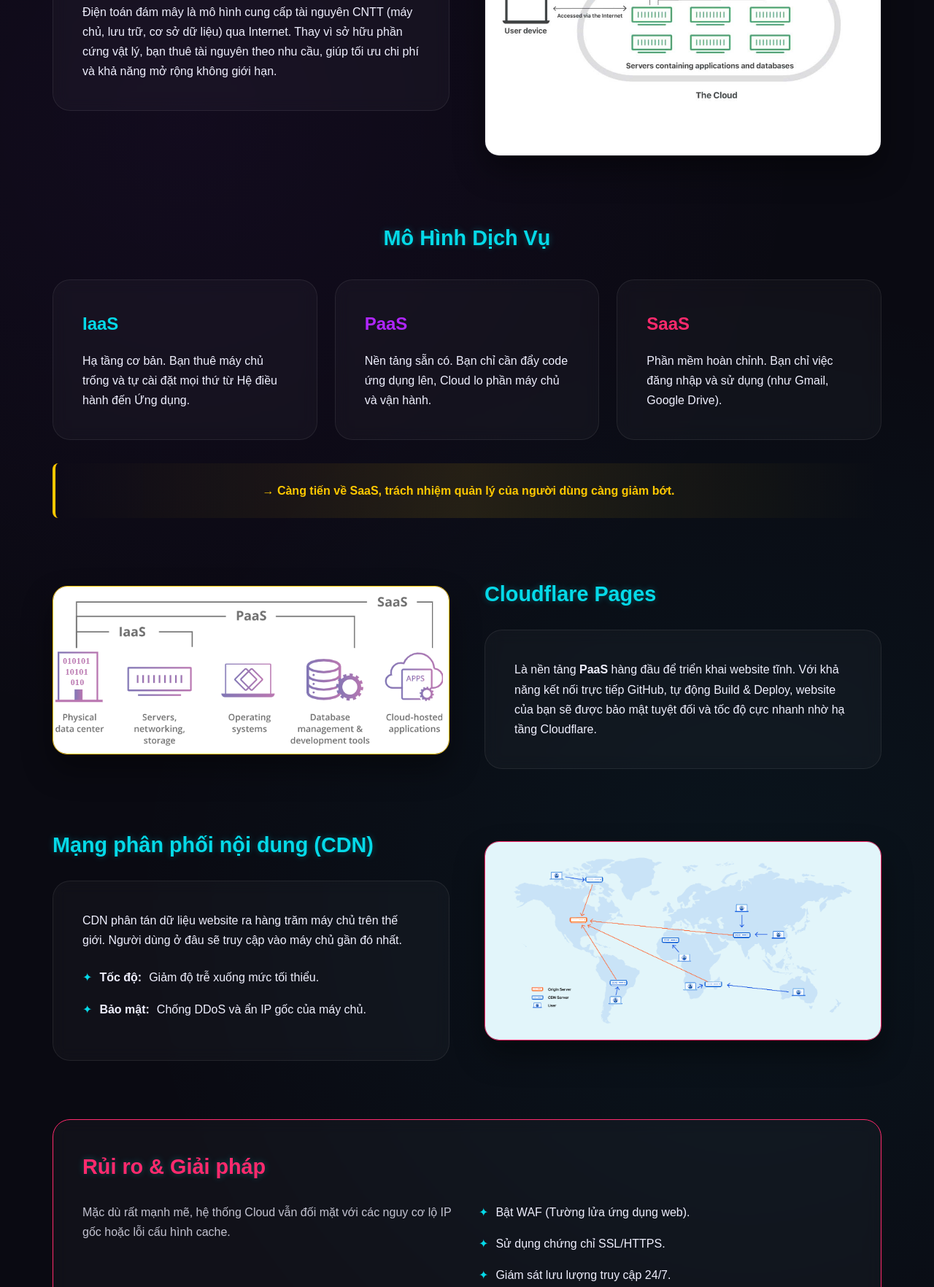
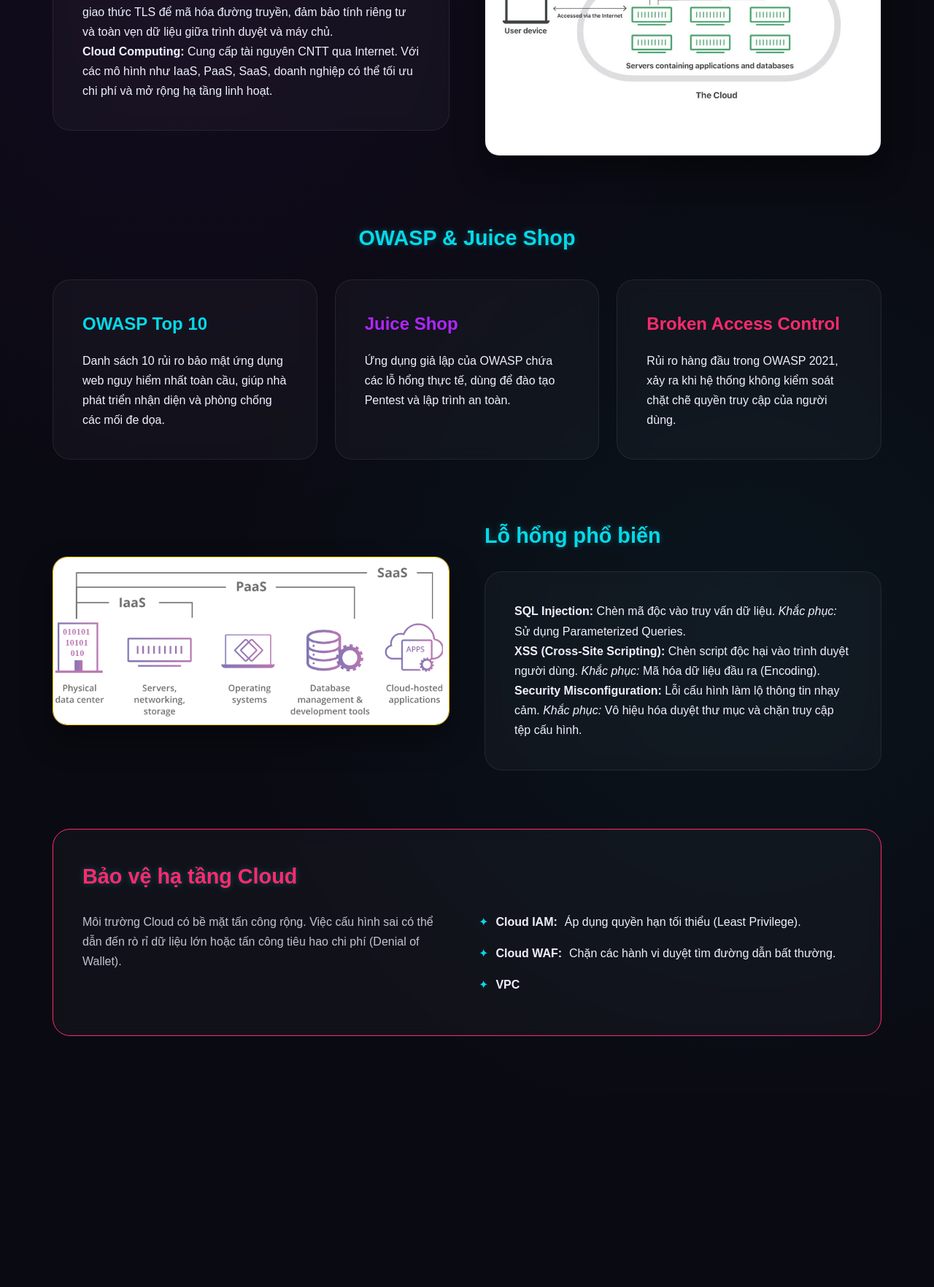
Before and after one commit to Hana111104/bailabtuan2, a plain HTML site: page index.html in a window 1280 px wide. Shown: the part 642-2406 px from the top of the page at 73% size. After the commit the page ends 2142 px from the top, so only its background shows below. Drawn offline with Linux system fonts and the light colour scheme.

Commit message:
Update index.html

```diff
--- a/index.html
+++ b/index.html
@@ -3,12 +3,12 @@
 <head>
     <meta charset="UTF-8">
     <meta name="viewport" content="width=device-width, initial-scale=1.0">
-    <meta name="description" content="Tìm hiểu tổng quan về Cloud Computing (IaaS, PaaS, SaaS), công nghệ CDN và cách triển khai website an toàn với Cloudflare Pages.">
-    <meta name="keywords" content="Cloud Computing, CDN, Cloudflare Pages, IaaS, PaaS, SaaS, Bảo mật Web, Lab 2">
+    <meta name="description" content="Tìm hiểu tổng quan về Cloud Computing, OWASP Top 10 và cách triển khai website an toàn với Cloudflare.">
+    <meta name="keywords" content="Cloud Computing, OWASP, SQL Injection, XSS, Cloudflare, Bảo mật Web">
     <meta name="author" content="Nguyễn Tuấn Anh, Nguyễn Kim Hân, Võ Hoàng Tấn Phát">
 
-    <meta property="og:title" content="Tổng quan về Cloud Computing và CDN - Nhóm Bài Tập">
-    <meta property="og:description" content="Khám phá các mô hình dịch vụ đám mây và giải pháp phân phối nội dung hiện đại.">
+    <meta property="og:title" content="Tổng quan về Cloud Computing & Bảo mật Ứng dụng - Nhóm Bài Tập">
+    <meta property="og:description" content="Khám phá các mô hình đám mây, lỗ hổng OWASP và giải pháp bảo mật hiện đại.">
     <meta property="og:image" content="na1.jpg">
     <meta property="og:type" content="website">
 
@@ -16,7 +16,7 @@
 
     <meta http-equiv="Content-Security-Policy" content="default-src 'self'; script-src 'self' https://fonts.googleapis.com; style-src 'self' https://fonts.googleapis.com; font-src 'self' https://fonts.gstatic.com; img-src 'self' data:; connect-src 'self'; frame-ancestors 'none'; form-action 'self';">
 
-    <title>Cloud Computing & CDN - Overview</title>
+    <title>Cloud Computing & Security Overview</title>
 
     <link href="https://fonts.googleapis.com/css2?family=Montserrat:wght@400;600;800&display=swap" rel="stylesheet">
     <link rel="stylesheet" href="style.css">
@@ -28,17 +28,17 @@
             <a href="#" class="nav-brand">CLOUD.LAB</a>
             <div class="nav-links">
                 <a href="#cloud">Cloud Computing</a>
-                <a href="#models">Mô hình</a>
-                <a href="#cloudflare">Cloudflare</a>
-                <a href="#cdn">CDN & Security</a>
+                <a href="#owasp">OWASP Top 10</a>
+                <a href="#vulnerabilities">Lỗ hổng phổ biến</a>
+                <a href="#security">Bảo mật Cloud</a>
             </div>
         </div>
     </nav>
 
     <div class="container">
         <header>
-            <h1 class="shining-text">Cloud Computing & CDN</h1>
-            <p class="header-subtitle">Tổng quan kiến thức và giải pháp hạ tầng hiện đại</p>
+            <h1 class="shining-text">Cloud Computing & Web Security</h1>
+            <p class="header-subtitle">Kiến thức nền tảng và các giải pháp bảo mật ứng dụng hiện đại</p>
         </header>
 
         <div class="team-container">
@@ -49,87 +49,58 @@
 
         <section id="cloud" class="section-grid">
             <div class="text-side">
-                <h2>Cloud Computing là gì?</h2>
+                <h2>Giao thức & Đám mây</h2>
                 <div class="glass-card">
-                    <p>Điện toán đám mây là mô hình cung cấp tài nguyên CNTT (máy chủ, lưu trữ, cơ sở dữ liệu) qua Internet. Thay vì sở hữu phần cứng vật lý, bạn thuê tài nguyên theo nhu cầu, giúp tối ưu chi phí và khả năng mở rộng không giới hạn.</p>
+                    <p><strong>HTTPS & TLS:</strong> Là tiêu chuẩn bảo mật thiết yếu. HTTPS sử dụng giao thức TLS để mã hóa đường truyền, đảm bảo tính riêng tư và toàn vẹn dữ liệu giữa trình duyệt và máy chủ.</p>
+                    <p class="mt-1"><strong>Cloud Computing:</strong> Cung cấp tài nguyên CNTT qua Internet. Với các mô hình như IaaS, PaaS, SaaS, doanh nghiệp có thể tối ưu chi phí và mở rộng hạ tầng linh hoạt.</p>
                 </div>
             </div>
             <div class="image-side">
-                <img src="na1.jpg" alt="Cloud" class="content-image">
+                <img src="na1.jpg" alt="Cloud and Security" class="content-image">
             </div>
         </section>
 
-        <section id="models" class="models-container">
-            <h2 class="text-center">Mô Hình Dịch Vụ</h2>
+        <section id="owasp" class="models-container">
+            <h2 class="text-center">OWASP & Juice Shop</h2>
             <div class="models-grid">
                 <div class="glass-card model-card iaas">
-                    <h3>IaaS</h3>
-                    <p>Hạ tầng cơ bản. Bạn thuê máy chủ trống và tự cài đặt mọi thứ từ Hệ điều hành đến Ứng dụng.</p>
+                    <h3>OWASP Top 10</h3>
+                    <p>Danh sách 10 rủi ro bảo mật ứng dụng web nguy hiểm nhất toàn cầu, giúp nhà phát triển nhận diện và phòng chống các mối đe dọa.</p>
                 </div>
                 <div class="glass-card model-card paas">
-                    <h3>PaaS</h3>
-                    <p>Nền tảng sẵn có. Bạn chỉ cần đẩy code ứng dụng lên, Cloud lo phần máy chủ và vận hành.</p>
+                    <h3>Juice Shop</h3>
+                    <p>Ứng dụng giả lập của OWASP chứa các lỗ hổng thực tế, dùng để đào tạo Pentest và lập trình an toàn.</p>
                 </div>
                 <div class="glass-card model-card saas">
-                    <h3>SaaS</h3>
-                    <p>Phần mềm hoàn chỉnh. Bạn chỉ việc đăng nhập và sử dụng (như Gmail, Google Drive).</p>
-                </div>
-            </div>
-            <div class="takeaway-bar">
-                → Càng tiến về SaaS, trách nhiệm quản lý của người dùng càng giảm bớt.
-            </div>
-        </section>
-
-        <section id="cloudflare" class="section-grid reverse">
-            <div class="image-side">
-                <img src="na2.png" alt="Cloudflare" class="content-image border-gold">
-            </div>
-            <div class="text-side">
-                <h2>Cloudflare Pages</h2>
-                <div class="glass-card">
-                    <p>Là nền tảng <strong>PaaS</strong> hàng đầu để triển khai website tĩnh. Với khả năng kết nối trực tiếp GitHub, tự động Build & Deploy, website của bạn sẽ được bảo mật tuyệt đối và tốc độ cực nhanh nhờ hạ tầng Cloudflare.</p>
+                    <h3>Broken Access Control</h3>
+                    <p>Rủi ro hàng đầu trong OWASP 2021, xảy ra khi hệ thống không kiểm soát chặt chẽ quyền truy cập của người dùng.</p>
                 </div>
             </div>
         </section>
 
-        <section id="cdn" class="section-grid">
+        <section id="vulnerabilities" class="section-grid reverse">
+            <div class="image-side">
+                <img src="na2.png" alt="Vulnerabilities" class="content-image border-gold">
+            </div>
             <div class="text-side">
-                <h2>Mạng phân phối nội dung (CDN)</h2>
+                <h2>Lỗ hổng phổ biến</h2>
                 <div class="glass-card">
-                    <p>CDN phân tán dữ liệu website ra hàng trăm máy chủ trên thế giới. Người dùng ở đâu sẽ truy cập vào máy chủ gần đó nhất.</p>
-                    <ul class="mt-1-5">
-                        <li><strong>Tốc độ:</strong> Giảm độ trễ xuống mức tối thiểu.</li>
-                        <li><strong>Bảo mật:</strong> Chống DDoS và ẩn IP gốc của máy chủ.</li>
-                    </ul>
+                    <p><strong>SQL Injection:</strong> Chèn mã độc vào truy vấn dữ liệu. <em>Khắc phục:</em> Sử dụng Parameterized Queries.</p>
+                    <p><strong>XSS (Cross-Site Scripting):</strong> Chèn script độc hại vào trình duyệt người dùng. <em>Khắc phục:</em> Mã hóa dữ liệu đầu ra (Encoding).</p>
+                    <p><strong>Security Misconfiguration:</strong> Lỗi cấu hình làm lộ thông tin nhạy cảm. <em>Khắc phục:</em> Vô hiệu hóa duyệt thư mục và chặn truy cập tệp cấu hình.</p>
                 </div>
-            </div>
-            <div class="image-side">
-                <img src="na3.png" alt="Security" class="content-image border-pink">
             </div>
         </section>
 
         <section id="security" class="mb-5">
             <div class="glass-card border-pink">
-                <h2 class="text-pink">Rủi ro & Giải pháp</h2>
+                <h2 class="text-pink">Bảo vệ hạ tầng Cloud</h2>
                 <div class="risk-grid">
                     <div>
-                        <p class="risk-desc">Mặc dù rất mạnh mẽ, hệ thống Cloud vẫn đối mặt với các nguy cơ lộ IP gốc hoặc lỗi cấu hình cache.</p>
+                        <p class="risk-desc">Môi trường Cloud có bề mặt tấn công rộng. Việc cấu hình sai có thể dẫn đến rò rỉ dữ liệu lớn hoặc tấn công tiêu hao chi phí (Denial of Wallet).</p>
                     </div>
                     <div>
                         <ul class="risks-solutions">
-                            <li>Bật WAF (Tường lửa ứng dụng web).</li>
-                            <li>Sử dụng chứng chỉ SSL/HTTPS.</li>
-                            <li>Giám sát lưu lượng truy cập 24/7.</li>
-                        </ul>
-                    </div>
-                </div>
-            </div>
-        </section>
-
-        <footer>
-            &copy; 2025 Cloud Computing Group Project - Designed for Lab 1 & 2
-        </footer>
-    </div>
-
-</body>
-</html>
+                            <li><strong>Cloud IAM:</strong> Áp dụng quyền hạn tối thiểu (Least Privilege).</li>
+                            <li><strong>Cloud WAF:</strong> Chặn các hành vi duyệt tìm đường dẫn bất thường.</li>
+                            <li><strong>VPC
```
